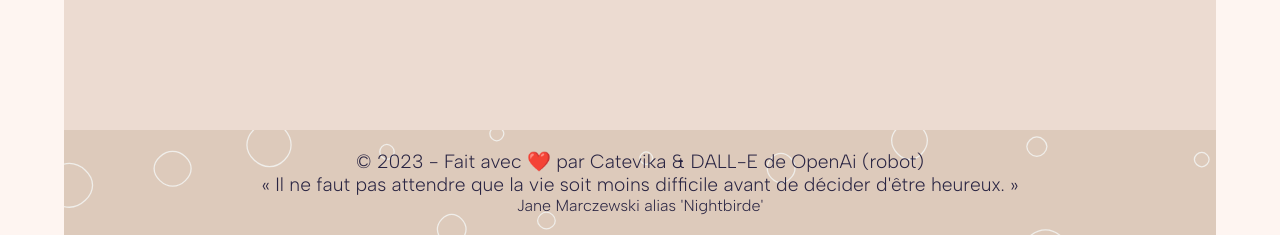
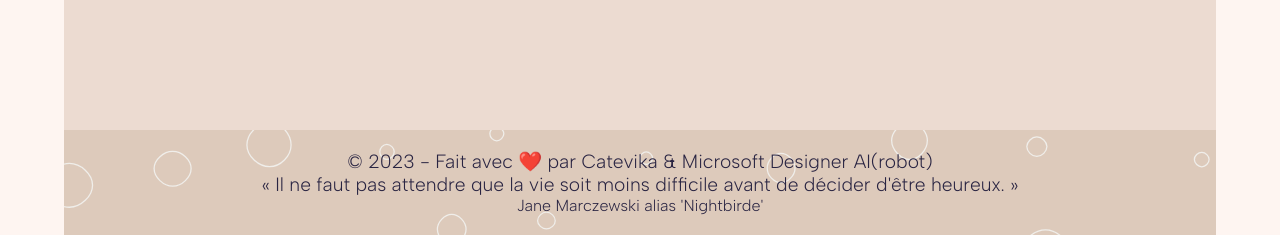
Before and after one commit to Catevika/Catevika_Portfolio---FR, a plain HTML site: page index.html in a window 1280 px wide. Shown: the part 2955-3190 px from the top of the page. Drawn offline with Linux system fonts and the light colour scheme.

Commit message:
Update contact image

```diff
--- a/index.html
+++ b/index.html
@@ -5,7 +5,7 @@
   <meta charset="UTF-8">
   <meta name="viewport" content="width=device-width, initial-scale=1.0">
   <meta name="description"
-    content="Bienvenue sur le portfolio de Dominique Bello, développeuse web Frontend, centée sur le stack MERN, experte en JavaScript, React, Node.js, MongoDB, et bien plus encore. Je me suis spécialisée dans la réalisation de sites web dynamiques et évolutifs. J'ai créé mon portfolio pour mettre mes compétences en valeur à travers différents projets : une plateforme de support, une galerie de photos, une base de données de films et une plateforme de médias sociaux. Basé à Paris, en France, je suis disponible pour des opportunités sur site ou en télétravail. Contactez-moi dès aujourd'hui pour savoir comment je peux vous aider à donner vie à vos projets de développement web.">
+        content="Bienvenue sur le portfolio de Dominique Bello, développeuse web Frontend, centée sur le stack MERN, experte en JavaScript, React, Node.js, MongoDB, et bien plus encore. Je me suis spécialisée dans la réalisation de sites web dynamiques et évolutifs. J'ai créé mon portfolio pour mettre mes compétences en valeur à travers différents projets : une plateforme de support, une galerie de photos, une base de données de films et une plateforme de médias sociaux. Basé à Paris, en France, je suis disponible pour des opportunités sur site ou en télétravail. Contactez-moi dès aujourd'hui pour savoir comment je peux vous aider à donner vie à vos projets de développement web.">
   <link rel="apple-touch-icon" sizes="180x180" href="./apple-touch-icon.png">
   <link rel="icon" type="image/png" sizes="512x512" href="./android-chrome-512x512.png">
   <link rel="icon" type="image/png" sizes="192x192" href="./android-chrome-192x192.png">
@@ -46,7 +46,7 @@
       </ul>
     </nav>
     <button id="download-btn" type="button">CV<svg version="1" xmlns="http://www.w3.org/2000/svg" viewBox="0 0 48 48"
-        fill="currentColor">
+           fill="currentColor">
         <g>
           <polygon points="24,37.1 13,24 35,24" />
           <rect x="20" y="4" width="8" height="4" />
@@ -398,7 +398,7 @@
           <div class="modal-links">
             <a href="#Social-Media" type="button" class="button">Voir la démo</a>
             <a href="https://github.com/Catevika?tab=repositories&q=Social-Chat&type=&language=&sort=" type="button"
-              class="button">Voir le code</a>
+               class="button">Voir le code</a>
           </div>
           <div class="card">
             <h4>Aperçu</h4>
@@ -445,10 +445,9 @@
         <div class="contact-text">
           <ul>
             <li>Si vous appréciez mon travail, n'hésitez pas à me faire part de vos commentaires sur <svg width="1200"
-                height="1227" viewBox="0 0 1200 1227" fill="none" xmlns="http://www.w3.org/2000/svg">
-                <path
-                  d="M714.163 519.284L1160.89 0H1055.03L667.137 450.887L357.328 0H0L468.492 681.821L0 1226.37H105.866L515.491 750.218L842.672 1226.37H1200L714.137 519.284H714.163ZM569.165 687.828L521.697 619.934L144.011 79.6944H306.615L611.412 515.685L658.88 583.579L1055.08 1150.3H892.476L569.165 687.854V687.828Z"
-                  fill="current-color" />
+                   height="1227" viewBox="0 0 1200 1227" fill="none" xmlns="http://www.w3.org/2000/svg">
+                <path d="M714.163 519.284L1160.89 0H1055.03L667.137 450.887L357.328 0H0L468.492 681.821L0 1226.37H105.866L515.491 750.218L842.672 1226.37H1200L714.137 519.284H714.163ZM569.165 687.828L521.697 619.934L144.011 79.6944H306.615L611.412 515.685L658.88 583.579L1055.08 1150.3H892.476L569.165 687.854V687.828Z"
+                      fill="current-color" />
               </svg></li>
             <li>Si vous êtes intéressé par mon profil, en vue d'un éventuel recrutement ou d'une collaboration, envoyez-moi un
               mail</li>
@@ -477,7 +476,7 @@
   </main>
 
   <footer>
-    <p>&copy; 2023 - Fait avec ❤️ par Catevika & DALL-E de&nbsp;OpenAi&nbsp;(robot)</p>
+    <p>&copy; 2023 - Fait avec ❤️ par Catevika & Microsoft Designer AI(robot)</p>
     <p>
       <q>
         <span>Il ne faut pas attendre que la vie soit moins difficile
```
Also changed, not shown: assets/robot.png.
